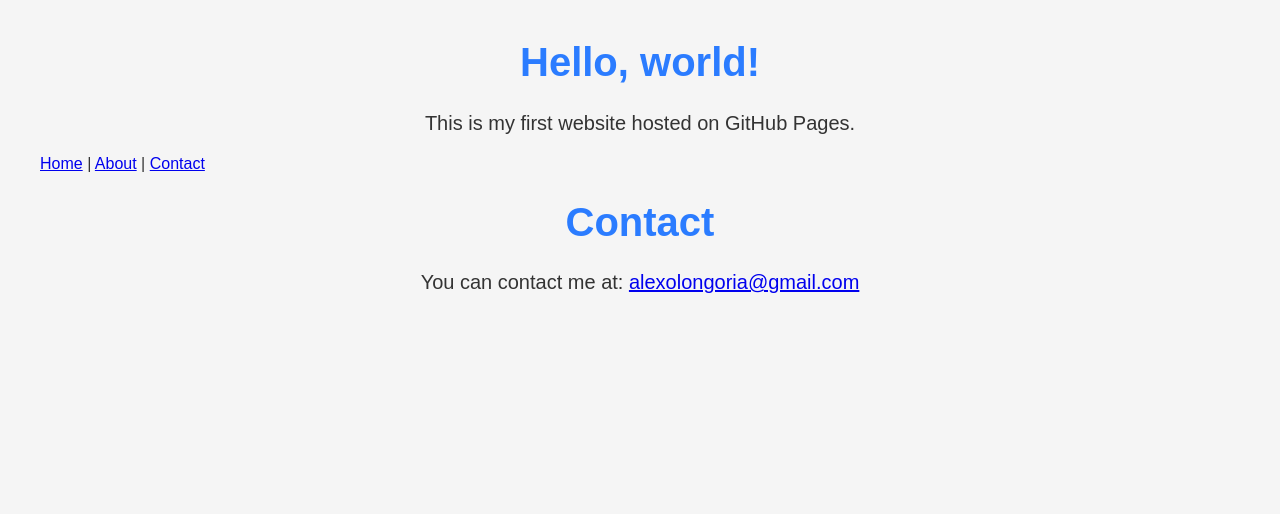
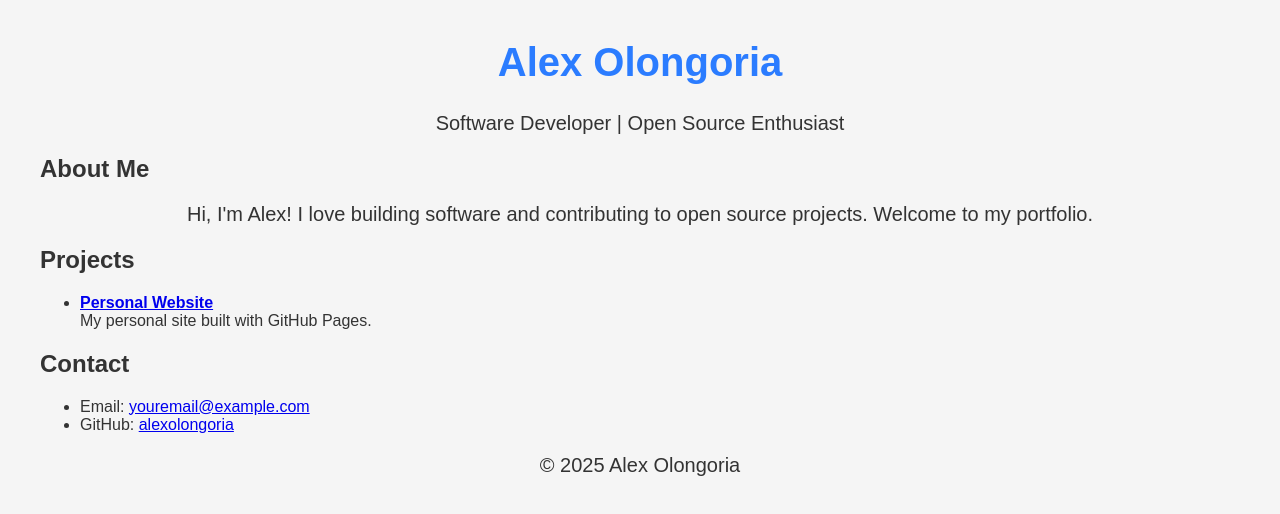
Before and after one commit to alexolongoria/alexolongoria.github.io, a plain HTML site: page index.html in a window 1280 px wide. Drawn offline with Linux system fonts and the light colour scheme.

Commit message:
Update index.html

```diff
--- a/index.html
+++ b/index.html
@@ -1,18 +1,42 @@
 <!DOCTYPE html>
-<html>
-  <head>
-    <title>Welcome to My GitHub Page!</title>
-    <link rel="stylesheet" href="style.css">
-  </head>
-  <body>
-    <h1>Hello, world!</h1>
-    <p>This is my first website hosted on GitHub Pages.</p>
-    <nav>
-      <a href="index.html">Home</a> |
-      <a href="about.html">About</a> |
-      <a href="contact.html">Contact</a>
-    </nav>
-    <h1>Contact</h1>
-    <p>You can contact me at: <a href="mailto:alexolongoria@gmail.com">alexolongoria@gmail.com</a></p>
-  </body>
+<html lang="en">
+<head>
+  <meta charset="UTF-8">
+  <meta name="viewport" content="width=device-width, initial-scale=1.0">
+  <title>Alex Olongoria - Portfolio</title>
+  <link rel="stylesheet" href="style.css">
+</head>
+<body>
+  <header>
+    <h1>Alex Olongoria</h1>
+    <p>Software Developer | Open Source Enthusiast</p>
+  </header>
+  <section>
+    <h2>About Me</h2>
+    <p>
+      Hi, I'm Alex! I love building software and contributing to open source projects.
+      Welcome to my portfolio.
+    </p>
+  </section>
+  <section>
+    <h2>Projects</h2>
+    <ul>
+      <li>
+        <strong><a href="https://github.com/alexolongoria/alexolongoria.github.io" target="_blank">Personal Website</a></strong><br>
+        My personal site built with GitHub Pages.
+      </li>
+      <!-- Add more projects here -->
+    </ul>
+  </section>
+  <section>
+    <h2>Contact</h2>
+    <ul>
+      <li>Email: <a href="mailto:youremail@example.com">youremail@example.com</a></li>
+      <li>GitHub: <a href="https://github.com/alexolongoria" target="_blank">alexolongoria</a></li>
+    </ul>
+  </section>
+  <footer>
+    <p>&copy; 2025 Alex Olongoria</p>
+  </footer>
+</body>
 </html>
```
